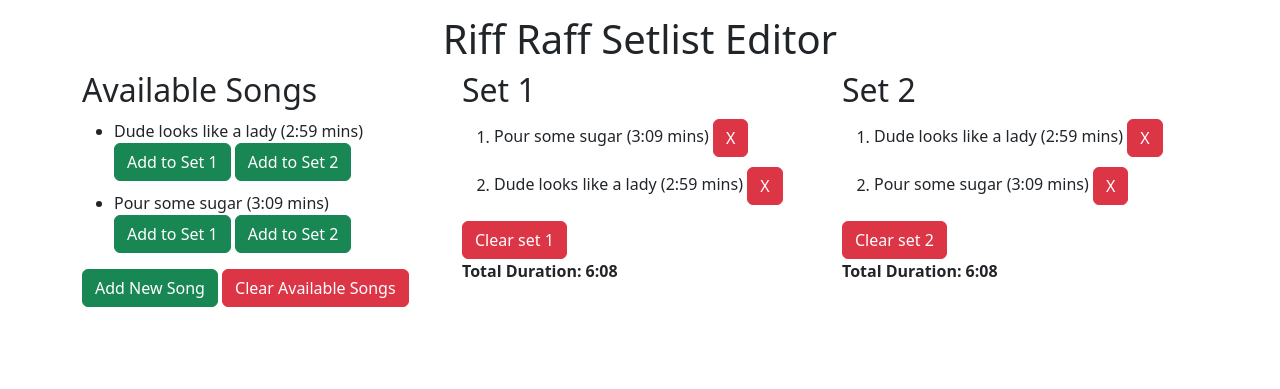
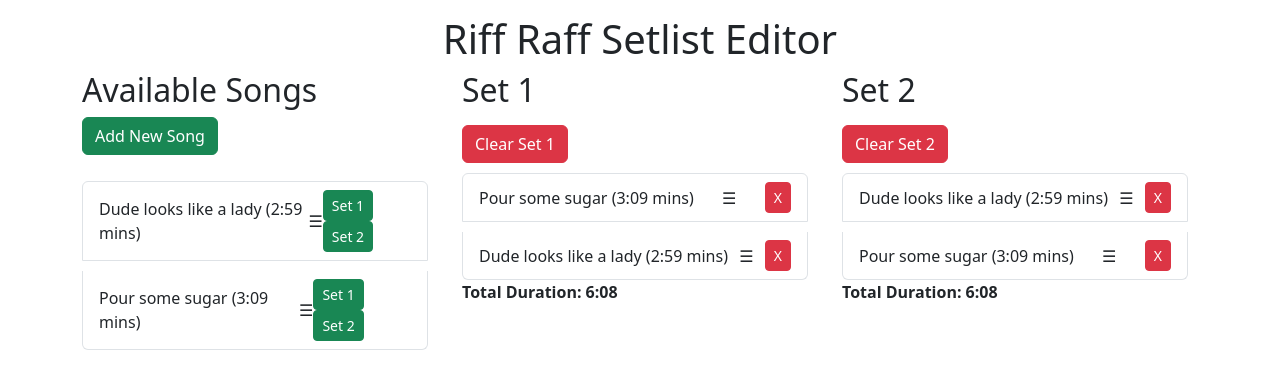
Before and after one commit to TrisPatt/Set-List-App, a Django app: page / in a window 1280 px wide. Shown: the top 389 px of the page. Run offline with Django 5.2, Linux system fonts and the light colour scheme; data comes from the database, SQL or seed files in the repository; both versions use the stored data as it was after the commit; some libraries are stand-ins or nearby versions.

Commit message:
Add JS sortable.js function to drag items in the list

```diff
--- a/setlist_project/setlist_app/static/js/sortable.js
+++ b/setlist_project/setlist_app/static/js/sortable.js
@@ -1,13 +1,74 @@
 document.addEventListener("DOMContentLoaded", function () {
-    const songList = document.getElementById("song-list");
+    const availableSongs = document.getElementById("available-songs");
+    const set1List = document.getElementById("set1-list");
+    const set2List = document.getElementById("set2-list");
 
-    if (songList) {
-        new Sortable(songList, {
+    function setupSortable(list) {
+        new Sortable(list, {
+            group: "shared", // Allows dragging between lists
             animation: 150,
             ghostClass: "sortable-ghost",
             onEnd: function (evt) {
-                console.log(`Moved song from ${evt.oldIndex} to ${evt.newIndex}`);
+                console.log(`Moved song from ${evt.from.id} to ${evt.to.id}, new index: ${evt.newIndex}`);
             },
         });
     }
+
+    setupSortable(availableSongs);
+    setupSortable(set1List);
+    setupSortable(set2List);
+
+    function saveOrder(setId, listElement) {
+        const songIds = Array.from(listElement.children).map(li => li.dataset.id);
+
+        fetch(`/save-set-order/`, {
+            method: "POST",
+            headers: {
+                "X-CSRFToken": getCookie("csrftoken"),
+                "Content-Type": "application/json",
+            },
+            body: JSON.stringify({
+                set_id: setId,
+                song_ids: songIds
+            }),
+        })
+        .then(response => response.json())
+        .then(data => console.log("Saved:", data))
+        .catch(error => console.error("Error:", error));
+    }
+
+    document.getElementById("save-set1-order").addEventListener("click", function () {
+        saveOrder(1, set1List);
+    });
+
+    document.getElementById("save-set2-order").addEventListener("click", function () {
+        saveOrder(2, set2List);
+    });
+
+    function getCookie(name) {
+        let cookieValue = null;
+        if (document.cookie && document.cookie !== "") {
+            const cookies = document.cookie.split(";");
+            for (let i = 0; i < cookies.length; i++) {
+                const cookie = cookies[i].trim();
+                if (cookie.startsWith(name + "=")) {
+                    cookieValue = decodeURIComponent(cookie.substring(name.length + 1));
+                    break;
+                }
+            }
+        }
+        return cookieValue;
+    }
 });
+
+function setupSortable(list, setId) {
+    new Sortable(list, {
+        group: "shared",
+        animation: 150,
+        ghostClass: "sortable-ghost",
+        handle: ".drag-handle", // Only allow dragging using the ☰ icon
+        onEnd: function () {
+            saveOrder(setId, list);
+        },
+    });
+}
--- a/setlist_project/setlist_app/static/setlist_app/style.css
+++ b/setlist_project/setlist_app/static/setlist_app/style.css
@@ -15,4 +15,13 @@ h1 {
 li {
     margin-top: 10px;
     margin-right: 10px;
+    padding-left: 0px;
 }
+
+.list-group-item {
+    cursor: grab; /* Hand cursor when hovering */
+}
+
+.list-group-item:active {
+    cursor: grabbing; /* Closed hand when dragging */
+}
--- a/setlist_project/setlist_app/templates/base.html
+++ b/setlist_project/setlist_app/templates/base.html
@@ -1,4 +1,5 @@
 {% load crispy_forms_tags %}
+{% load static %}
 
 
 <!DOCTYPE html>
--- a/setlist_project/setlist_app/templates/setlist_app/add_song.html
+++ b/setlist_project/setlist_app/templates/setlist_app/add_song.html
@@ -19,12 +19,14 @@
             {{ form|crispy }}
 
             <button type="submit" class="btn btn-primary">Add Song</button>
+            <a href="{% url 'clear_all_songs' %}" onclick="return confirm('Are you sure you want to clear all available songs?');">
+                <button type="button" class="btn btn-danger">Clear Available Songs</button></a>
         </form>
 
         <a href="{% url 'home' %}" class="btn btn-secondary mt-3">Back to Setlist</a>
     </div>
 
-    <!-- Bootstrap JS (optional) -->
+    <!-- Bootstrap JS  -->
     <script src="https://cdn.jsdelivr.net/npm/bootstrap@5.3.2/dist/js/bootstrap.bundle.min.js"></script>
 </body>
 </html>
--- a/setlist_project/setlist_app/templates/setlist_app/home.html
+++ b/setlist_project/setlist_app/templates/setlist_app/home.html
@@ -9,6 +9,7 @@
     <meta charset="UTF-8">
     <meta name="viewport" content="width=device-width, initial-scale=1.0">
     <title>Setlist App</title>
+    <!-- CSS -->
     <link rel="stylesheet" type="text/css" href="{% static 'setlist_app/style.css' %}">
      <!-- Bootstrap CSS -->
      <link href="https://cdn.jsdelivr.net/npm/bootstrap@5.3.2/dist/css/bootstrap.min.css" rel="stylesheet">
@@ -24,52 +25,65 @@
             <!-- Available Songs -->
             <div class="col-md-4">
                 <h2>Available Songs</h2>
-                <ul>
+                <a href="{% url 'add_song' %}">
+                    <button type="button" class="btn btn-success mb-3">Add New Song</button>
+                </a>
+
+                <ul class="list-group" id="available-songs">
                     {% for song in songs %}
-                        <li>
-                            {{ song.title }} ({{ song.formatted_duration }} mins)
-                            <a href="{% url 'add_to_set' song.id 1 %}"><button type="button" class="btn btn-success">Add to Set 1</button></a>
-                            <a href="{% url 'add_to_set' song.id 2 %}"><button type="button" class="btn btn-success">Add to Set 2</button></a>
+                        <li class="list-group-item d-flex justify-content-between align-items-center" data-id="{{ song.id }}">
+                            <span>{{ song.title }} ({{ song.formatted_duration }} mins)</span>
+                            <span class="drag-handle">☰</span>
+                            <div>
+                                <a href="{% url 'add_to_set' song.id 1 %}">
+                                    <button type="button" class="btn btn-success btn-sm">Set 1</button>
+                                </a>
+                                <a href="{% url 'add_to_set' song.id 2 %}">
+                                    <button type="button" class="btn btn-success btn-sm">Set 2</button>
+                                </a>
+                            </div>
                         </li>
                     {% endfor %}
                 </ul>
-                <a href="{% url 'add_song' %}"><button type="button" class="btn btn-success">Add New Song</button></a>
-                <a href="{% url 'clear_all_songs' %}" onclick="return confirm('Are you sure you want to clear all available songs?');">
-                    <button type="button" class="btn btn-danger">Clear Available Songs</button>
-                </a>
             </div>
 
             <!-- Set 1 -->
             <div class="col-md-4">
                 <h2>Set 1</h2>
-                <ol>
+                <a href="{% url 'clear_all_from_set' 1 %}" onclick="return confirm('Are you sure you want to clear Set 1?');">
+                    <button type="button" class="btn btn-danger mt-2">Clear Set 1</button>
+                </a>
+                <ol id="set1-list" class="list-group">
                     {% for item in set1 %}
-                        <li>
-                            {{ item.song.title }} ({{ item.song.formatted_duration }} mins)
-                            <a href="{% url 'remove_from_set' item.id %}"><button type="button" class="btn btn-danger">X</button></a>
+                        <li class="list-group-item d-flex justify-content-between align-items-center" data-id="{{ item.song.id }}">
+                            <span>{{ item.song.title }} ({{ item.song.formatted_duration }} mins)</span>
+                            <span class="drag-handle">☰</span>
+                            <a href="{% url 'remove_from_set' item.id %}">
+                                <button type="button" class="btn btn-danger btn-sm">X</button>
+                            </a>
                         </li>
                     {% endfor %}
                 </ol>
-                <a href="{% url 'clear_all_from_set' 1 %}" onclick="return confirm('Are you sure you want to clear Set 1?');">
-                    <button type="button" class="btn btn-danger">Clear set 1</button>
-                </a>
                 <p><strong>Total Duration: {{ set1_duration }}</strong></p>
             </div>
 
             <!-- Set 2 -->
             <div class="col-md-4">
                 <h2>Set 2</h2>
-                <ol>
+                <a href="{% url 'clear_all_from_set' 2 %}" onclick="return confirm('Are you sure you want to clear Set 2?');">
+                    <button type="button" class="btn btn-danger mt-2">Clear Set 2</button>
+                </a>
+                <ol id="set2-list" class="list-group">
                     {% for item in set2 %}
-                        <li>
-                            {{ item.song.title }} ({{ item.song.formatted_duration }} mins)
-                            <a href="{% url 'remove_from_set' item.id %}"><button type="button" class="btn btn-danger">X</button></a>
+                        <li class="list-group-item d-flex justify-content-between align-items-center" data-id="{{ song.id }}">
+                            <span>{{ item.song.title }} ({{ item.song.formatted_duration }} mins)</span>
+                            <span class="drag-handle">☰</span>
+                            <a href="{% url 'remove_from_set' item.id %}">
+                                <button type="button" class="btn btn-danger btn-sm">X</button>
+                            </a>
                         </li>
                     {% endfor %}
                 </ol>
-                <a href="{% url 'clear_all_from_set' 2 %}" onclick="return confirm('Are you sure you want to clear Set 2?');">
-                    <button type="button" class="btn btn-danger">Clear set 2</button>
-                </a>
                 <p><strong>Total Duration: {{ set2_duration }}</strong></p>
             </div>
         </div>
--- a/setlist_project/setlist_app/urls.py
+++ b/setlist_project/setlist_app/urls.py
@@ -1,5 +1,6 @@
 from django.urls import path
 from . import views
+from .views import select_songs, save_set_order
 
 urlpatterns = [
     path('', views.home, name='home'),
@@ -8,4 +9,6 @@ urlpatterns = [
     path('remove-from-set/<int:setlist_id>/', views.remove_from_set, name='remove_from_set'),
     path('clear-all-from-set/<int:set_number>/', views.clear_all_from_set, name='clear_all_from_set'),
     path('clear-all-songs/', views.clear_all_songs, name='clear_all_songs'),
+    path("select-songs/", select_songs, name="select-songs"),
+    path("save-set-order/", save_set_order, name="save-set-order"),
 ]
--- a/setlist_project/setlist_app/views.py
+++ b/setlist_project/setlist_app/views.py
@@ -1,8 +1,11 @@
 from django.shortcuts import render, redirect, get_object_or_404
 from django.contrib import messages
+from django.http import JsonResponse
+from django.views.decorators.csrf import csrf_exempt
 from datetime import timedelta
 from .models import Song, Setlist
 from .forms import SongForm
+import json
 
 
 def home(request):
@@ -44,6 +47,7 @@ def add_song(request):
         form = SongForm()
     return render(request, 'setlist_app/add_song.html', {"form": form})
 
+
 def add_to_set(request, song_id, set_number):
     """Adds a song to the selected set, but prevents duplicate entries."""
     song = get_object_or_404(Song, id=song_id)
@@ -56,16 +60,43 @@ def add_to_set(request, song_id, set_number):
 
     return redirect('home')
 
+
 def remove_from_set(request, setlist_id):
     setlist_entry = Setlist.objects.get(id=setlist_id)
     setlist_entry.delete()
     return redirect('home')
 
+
 def clear_all_from_set(request, set_number):
     Setlist.objects.filter(set_number=set_number).delete()
     return redirect('home')
+
 
 def clear_all_songs(request):
     """Deletes all available songs from the database."""
     Song.objects.all().delete()
     return redirect('home')
+
+
+def select_songs(request):
+    setlist, created = Setlist.objects.get_or_create(id=1)
+    return render(request, "setlist_app/select_songs.html", {"setlist": setlist})
+
+
+def save_set_order(request):
+    if request.method == "POST":
+        data = json.loads(request.body)
+        set_id = data.get("set_id")
+        song_ids = data.get("song_ids", [])
+
+        try:
+            setlist = Setlist.objects.get(id=1)
+            if set_id == 1:
+                setlist.set_1.set(song_ids, clear=True)
+            elif set_id == 2:
+                setlist.set_2.set(song_ids, clear=True)
+            return JsonResponse({"success": True, "message": "Set order updated"})
+        except Setlist.DoesNotExist:
+            return JsonResponse({"success": False, "error": "SetList not found"}, status=404)
+
+    return JsonResponse({"success": False, "error": "Invalid request"}, status=400)
```
Also changed, not shown: setlist_project/db.sqlite3.
